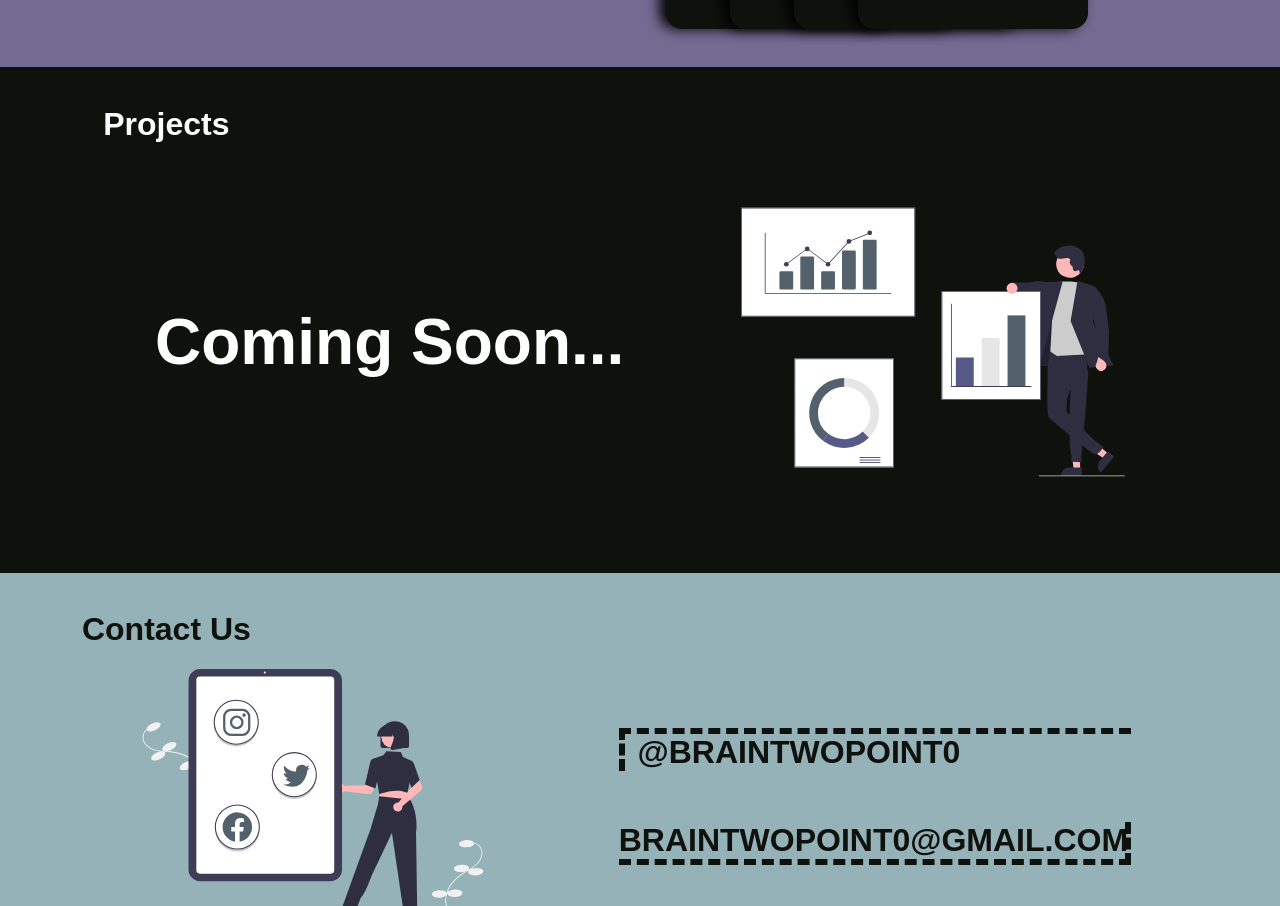
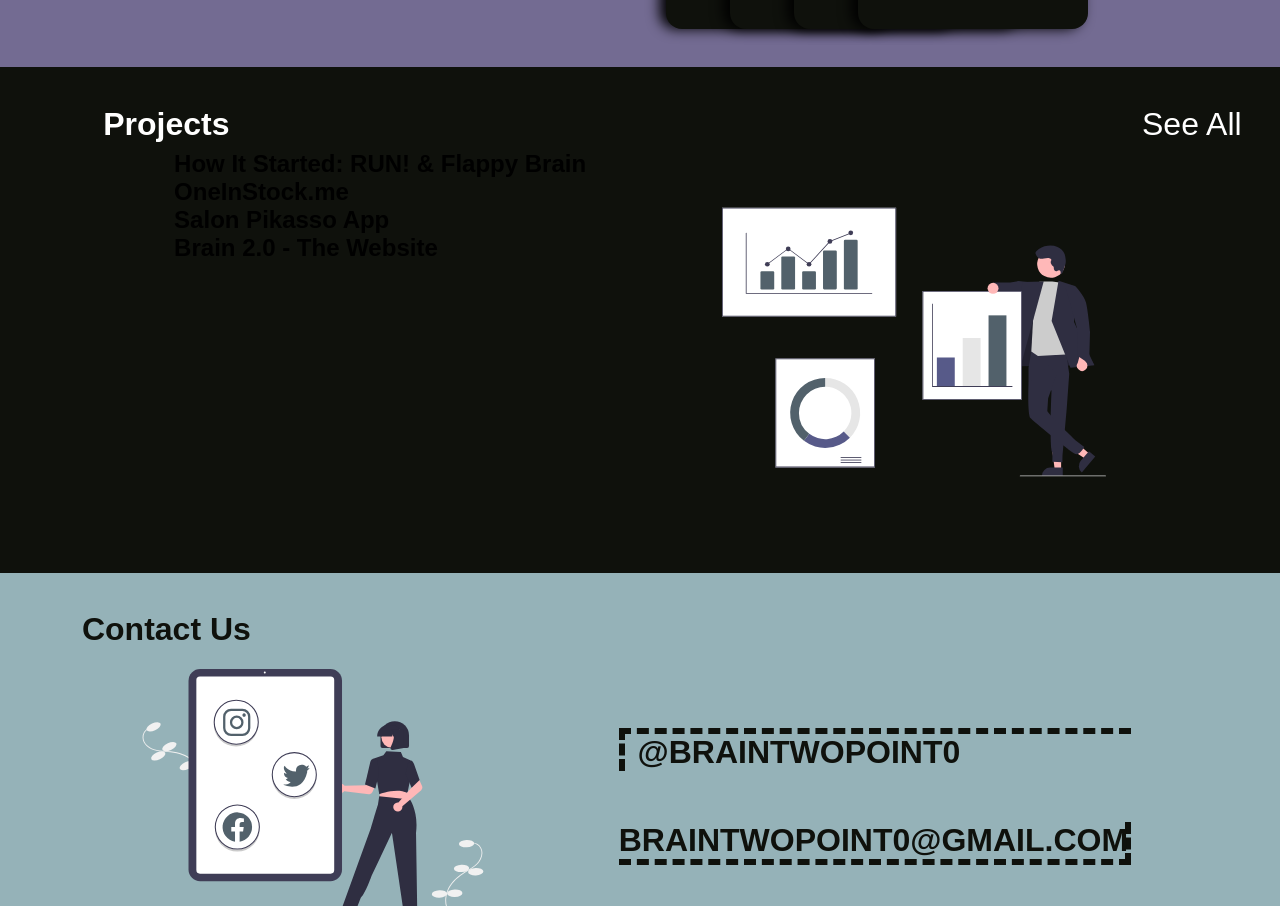
Before and after one commit to karimfawaz/brainTwoPoint0-website, a Next.js app: page / in a window 1280 px wide. Shown: the part 1424-2330 px from the top of the page. Built offline with nearby package versions, Linux system fonts and the light colour scheme; a web font is replaced by a local one.

Commit message:
Added Props and Paths for projects section

```diff
--- a/components/Projects.js
+++ b/components/Projects.js
@@ -1,9 +1,12 @@
-import projectStyles from '../styles/Projects.module.css'
 import { motion, useAnimation } from 'framer-motion';
 import { useInView } from 'react-intersection-observer';
 import React, { useEffect } from 'react';
+import Link from 'next/link'
 
-const projectsList = [];
+
+import projectStyles from '../styles/Projects.module.css'
+import projectsList from '../pages/projects/list';
+
 const Projects = () => {
 
     const controls = useAnimation();
@@ -19,13 +22,22 @@ const Projects = () => {
     }, [controls, inView]);
     return (
         <div className={projectStyles.projectsSection} id="projects">
-            <h1 className={projectStyles.sectionTitle}>Projects</h1>
+            <div className={projectStyles.sectionHeader}>
+                <h1 className={projectStyles.sectionTitle}>Projects</h1>
+                <Link href="/projects">See All</Link>
+            </div>
             <div className={projectStyles.container}>
-                {projectsList.length === 0 ?
-                    <h4 className={projectStyles.text}>Coming Soon...</h4> :
-                    projectsList.map((project) => (
-                        <h2>{project.projectName}</h2>
-                    ))}
+                <div className={projectStyles.projectsCards}>
+                    {
+                        projectsList.length === 0 ?
+                            <h4 className={projectStyles.text}>Coming Soon...</h4> :
+                            projectsList.map((project) => (
+                                <Link key={project.name} href={"/projects/" + project.id}>
+                                    <h2>{project.name}</h2>
+                                </Link>
+                            ))}
+
+                </div>
                 <motion.svg ref={ref} initial="hidden" animate={controls} variants={{
                     hidden: { x: 100, opacity: 0 },
                     visible: { x: 0, opacity: 1, transition: { delay: .5 } }
--- a/components/Skills.js
+++ b/components/Skills.js
@@ -60,7 +60,7 @@ const Skills = () => {
                     visible: { x: 0, opacity: 1, transition: { delay: .5 } }
                 }} className={cardStyles.cardList}>
 
-                    {skillsList.map((skillCard) => (<article className={cardStyles.card}>
+                    {skillsList.map((skillCard) => (<article key={skillsList.name} className={cardStyles.card}>
                         <img src={skillCard.img} className={cardStyles.skillImg} />
                         <header className={cardStyles.cardHeader}>
 
--- /dev/null
+++ b/pages/projects/list.js
@@ -0,0 +1,29 @@
+
+const projectsList = [
+    {
+        id:1,
+        name: "How It Started: RUN! & Flappy Brain",
+        date: "December 2017"
+
+    },
+    {
+        id:2,
+        name: "OneInStock.me",
+        date: "September 2019"
+    },
+    {
+        id:3,
+        name: "Salon Pikasso App",
+        date: "August 2020"
+    },
+     {
+        id:4,
+        name: "Brain 2.0 - The Website",
+        date: "July 2021"
+
+
+
+    }
+]
+
+export default projectsList
--- a/styles/Projects.module.css
+++ b/styles/Projects.module.css
@@ -1,27 +1,36 @@
-.projectsSection {
-    background-color: var(--one);
-    padding: 3vw;
-
-}
-.sectionTitle {
-
-    width: 20vw;
-    height: 3.5vw;
+.sectionHeader {
+    display: flex;
+    justify-content: space-between;
     text-align: center;
     color: white;
     font-size: 2.5vw;
 
 }
 
+
+
+.projectsSection {
+    background-color: var(--one);
+    padding: 3vw;
+}
+
+.sectionTitle {
+    width: 20vw;
+    height: 3.5vw;
+    text-align: center;
+    color: white;
+    font-size: 2.5vw;
+}
+
 .container {
     display: flex;
     flex-direction: row;
     justify-content: space-evenly;
+}
 
-}
-.text{
+.text {
     color: white;
-    align-self:center;
+    align-self: center;
     font-size: 5vw;
 }
 
```
Also changed, not shown: pages/projects/[id].js (added, +33 -0 lines), pages/projects/index.js (added, +16 -0 lines).
